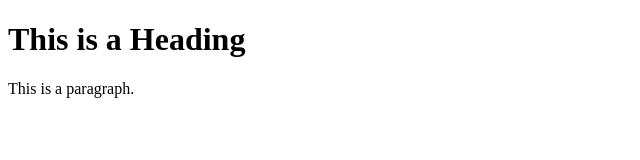
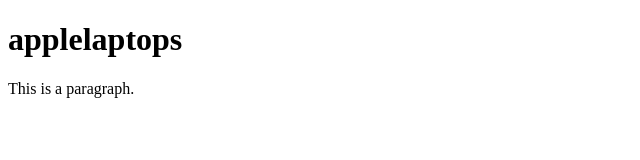
Before and after one commit to furquan123/laptops, a plain HTML site: page index.html in a window 1280 px wide. Shown: the whole page, without its empty margins (0-640 px from the left). Drawn offline with Linux system fonts and the light colour scheme.

Commit message:
Update index.html

```diff
--- a/index.html
+++ b/index.html
@@ -5,7 +5,7 @@
 </head>
 <body>
 
-<h1>This is a Heading</h1>
+<h1>applelaptops</h1>
 <p>This is a paragraph.</p>
 
 </body>
```
